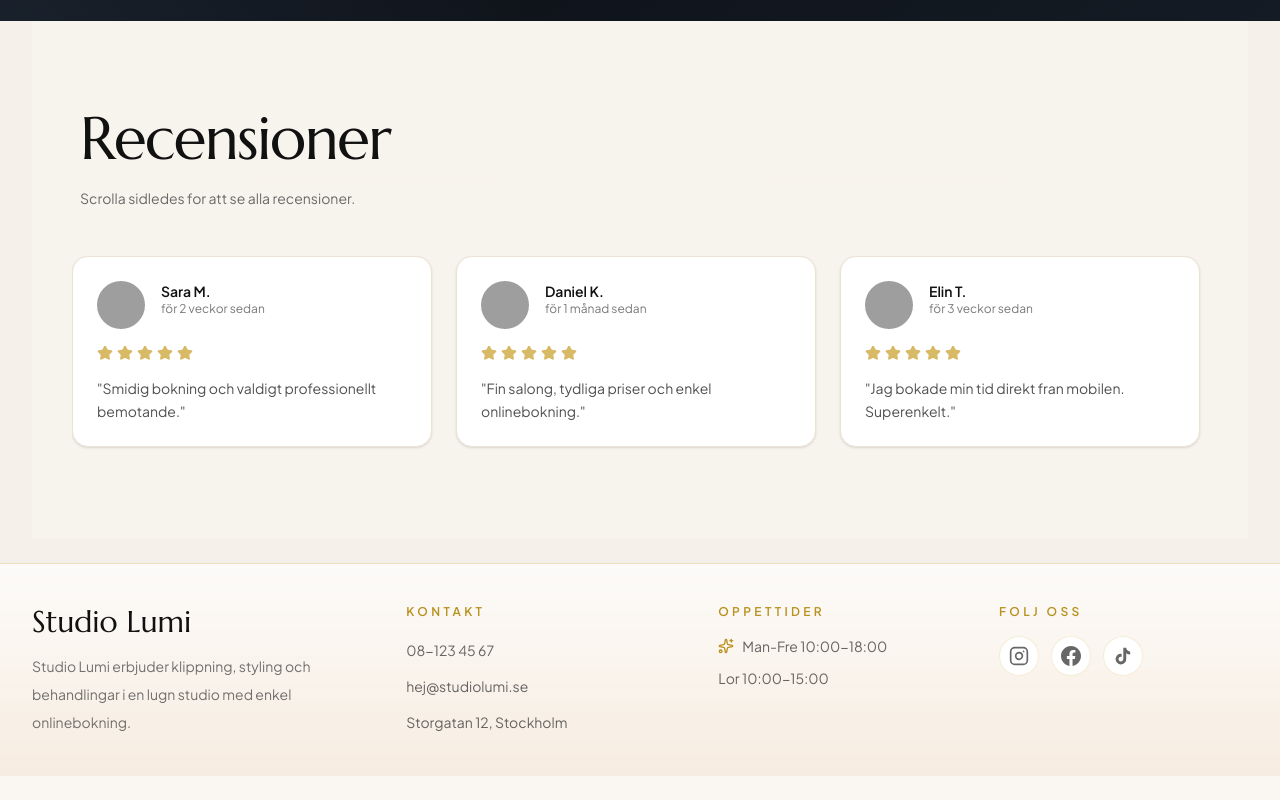
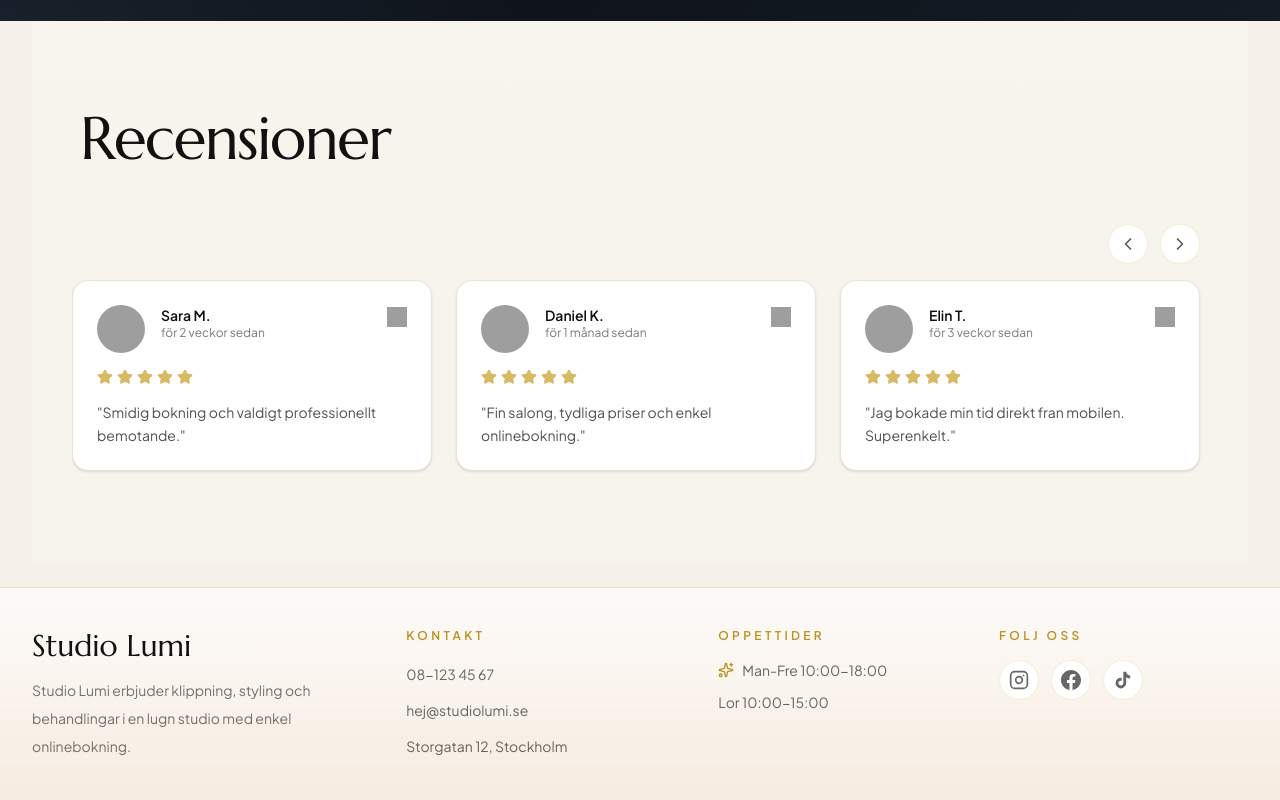
Before and after one commit to YonatanZewude/Demo, a React (Vite) app: page / in a window 1280 px wide. Shown: the part 3126-3926 px from the top of the page. Before the commit the page ends 3902 px from the top, so only its background shows below. Built offline with nearby package versions, Linux system fonts and the light colour scheme; no server answers; grey boxes are pictures that could not be loaded.

Commit message:
Enhance reviews carousel with arrows and Google branding

```diff
--- a/index.html
+++ b/index.html
@@ -4,7 +4,7 @@
     <meta charset="UTF-8" />
     <link rel="icon" type="image/svg+xml" href="/favicon.svg" />
     <meta name="viewport" content="width=device-width, initial-scale=1.0" />
-    <title>%VITE_SALON_NAME%</title>
+    <title>Studio Luxe</title>
   </head>
   <body>
     <div id="root"></div>
--- a/src/main.tsx
+++ b/src/main.tsx
@@ -3,6 +3,9 @@ import { createRoot } from 'react-dom/client'
 import './index.css'
 import App from './App.tsx'
 import { AppProviders } from './app/providers.tsx'
+import { env } from './lib/env'
+
+document.title = env.salonName
 
 createRoot(document.getElementById('root')!).render(
   <StrictMode>
--- a/src/pages/home-page.tsx
+++ b/src/pages/home-page.tsx
@@ -1,6 +1,8 @@
-import { useEffect, useMemo, useState } from 'react'
+import { useEffect, useMemo, useRef, useState } from 'react'
 import {
   ArrowRight,
+  ChevronLeft,
+  ChevronRight,
   Star,
 } from 'lucide-react'
 import { Link } from 'react-router-dom'
@@ -50,6 +52,19 @@ const curatedExperienceCards = [
 
 export function HomePage() {
   const [activeHeroIndex, setActiveHeroIndex] = useState(0)
+  const reviewsTrackRef = useRef<HTMLDivElement>(null)
+
+  const scrollReviews = (direction: 'left' | 'right') => {
+    if (!reviewsTrackRef.current) {
+      return
+    }
+
+    const amount = Math.max(280, Math.round(reviewsTrackRef.current.clientWidth * 0.75))
+    reviewsTrackRef.current.scrollBy({
+      left: direction === 'left' ? -amount : amount,
+      behavior: 'smooth',
+    })
+  }
 
   const galleryQuery = useQuery({
     enabled: isConfigured.supabase,
@@ -239,13 +254,34 @@ export function HomePage() {
         <div className="mx-auto max-w-7xl px-6 sm:px-8 lg:px-12">
           <div className="mb-12">
             <h2 className="font-serif text-4xl leading-tight tracking-tight text-ink-950 sm:text-5xl lg:text-6xl">Recensioner</h2>
-            <p className="mt-3 text-sm text-ink-900/65">Scrolla sidledes for att se alla recensioner.</p>
           </div>
 
-          <div className="-mx-2 flex snap-x snap-mandatory gap-6 overflow-x-auto px-2 pb-3">
+          <div className="mb-4 flex items-center justify-end gap-3">
+            <button
+              type="button"
+              onClick={() => scrollReviews('left')}
+              aria-label="Scrolla recensioner vänster"
+              className="inline-flex h-10 w-10 items-center justify-center rounded-full border border-salon-line bg-white text-ink-900/75 transition hover:bg-ink-950 hover:text-white"
+            >
+              <ChevronLeft className="h-5 w-5" />
+            </button>
+            <button
+              type="button"
+              onClick={() => scrollReviews('right')}
+              aria-label="Scrolla recensioner höger"
+              className="inline-flex h-10 w-10 items-center justify-center rounded-full border border-salon-line bg-white text-ink-900/75 transition hover:bg-ink-950 hover:text-white"
+            >
+              <ChevronRight className="h-5 w-5" />
+            </button>
+          </div>
+
+          <div
+            ref={reviewsTrackRef}
+            className="-mx-2 flex snap-x snap-mandatory gap-6 overflow-x-auto px-2 pb-3 [scrollbar-width:none] [-ms-overflow-style:none] [&::-webkit-scrollbar]:hidden cursor-grab active:cursor-grabbing"
+          >
             {demoReviews.map((review) => (
               <article key={review.name} className="w-[320px] shrink-0 snap-start rounded-2xl border border-sand-200 bg-white p-6 shadow-sm transition hover:shadow-md sm:w-[360px]">
-                <div className="mb-4 flex gap-4">
+                <div className="mb-4 flex items-start gap-4">
                   <img
                     alt={review.name}
                     src={review.avatar}
@@ -255,6 +291,12 @@ export function HomePage() {
                     <p className="text-sm font-semibold text-ink-950">{review.name}</p>
                     <p className="text-xs text-ink-900/60">{review.date}</p>
                   </div>
+                  <img
+                    alt="Google"
+                    src="https://www.gstatic.com/images/branding/product/1x/googleg_32dp.png"
+                    className="mt-0.5 h-5 w-5 shrink-0"
+                    loading="lazy"
+                  />
                 </div>
 
                 <div className="mb-4 flex gap-1">
```
